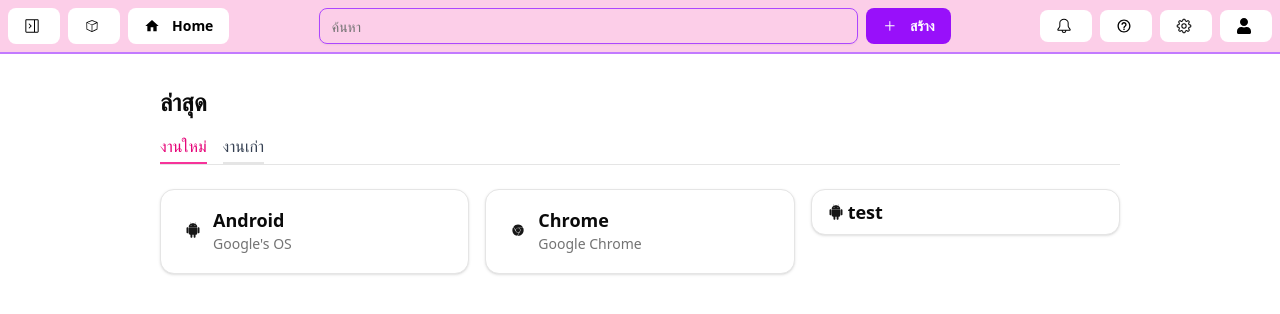
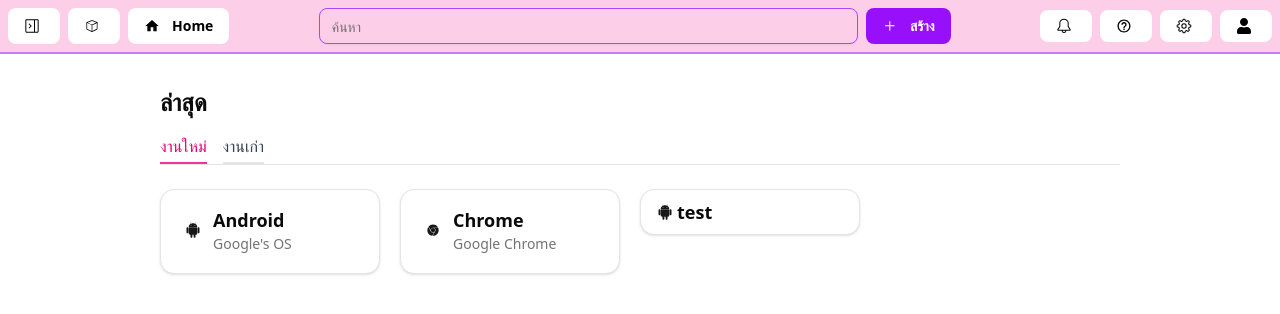
Before and after one commit to Moon2548/web-practice, a Next.js app: page /latest in a window 1280 px wide. Shown: the top 314 px of the page. Built offline with nearby package versions, Linux system fonts and the light colour scheme.

Commit message:
feat: update LatestPage layout with dynamic grid columns; refine ActionCard width and padding styles; clean up MenuSwitcher component

```diff
--- a/src/app/latest/page.tsx
+++ b/src/app/latest/page.tsx
@@ -17,7 +17,7 @@ const tabItems = [
 
 export default function LatestPage() {
   const [tab, setTab] = useState("done");
-  const gridGap = "gap-4";
+  const gridGap = "gap-0";
   const containerPadding = "p-8";
 
   return (
@@ -30,7 +30,7 @@ export default function LatestPage() {
         variant="tabs"
       />
       {tab === "done" && (
-        <div className={`grid ${gridGap} grid-cols-1 sm:grid-cols-2 lg:grid-cols-3 items-start`}> {/* ← ใช้ตัวแปร */}
+        <div className={`grid ${gridGap} grid-cols-1 sm:grid-cols-3 lg:grid-cols-4 items-start`}>
           {cards.map((c) => (
             <ActionCard
               key={c.title}
--- a/src/components/main-card.tsx
+++ b/src/components/main-card.tsx
@@ -12,11 +12,12 @@ export function ActionCard({ title, description, icons }: ActionCardProps) {
   const cardPadding = description ? 'py-4 px-6' : 'py-2 px-4';
   const headerGap = description ? 'gap-3' : 'gap-1';
   const minHeight = description ? 'min-h-[85px]' : 'min-h-[45 px]';
+  const cardWidth = 'w-[100px]';
 
   return (
     <Card
       onClick={() => alert(`Card clicked: ${title}`)}
-      className={`cursor-pointer hover:shadow-lg transition w-full min-w-[220px] ${minHeight} ${cardPadding}`}
+      className={`cursor-pointer hover:shadow-lg transition ${cardWidth} min-w-[220px] ${minHeight} ${cardPadding}`}
 
     >
       <CardHeader className={`flex flex-row items-center ${headerGap} text-left`}>
--- a/src/components/tabswitcher.tsx
+++ b/src/components/tabswitcher.tsx
@@ -34,7 +34,6 @@ export function MenuSwitcher({ items, selected, onSelect, variant = "tabs" }: Me
       </div>
     );
   }
-
   // แนวตั้ง
   if (variant === "sidebar") {
     return (
```
